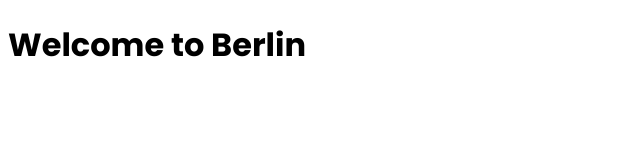
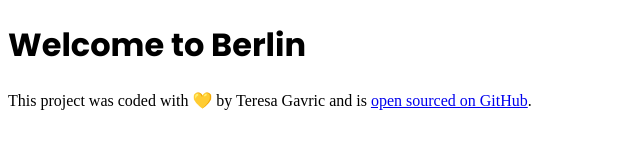
Before and after one commit to ter-gav/travel-project, a plain HTML site: page index.html in a window 1280 px wide. Shown: the whole page, without its empty margins (0-640 px from the left). Drawn offline with Linux system fonts and the light colour scheme.

Commit message:
added a footer and link to GitHub

```diff
--- a/index.html
+++ b/index.html
@@ -15,5 +15,11 @@
   </head>
   <body>
     <h1>Welcome to Berlin</h1>
+    <footer>
+      This project was coded with 💛 by Teresa Gavric and is
+      <a href="https://github.com/ter-gav/travel-project"
+        >open sourced on GitHub</a
+      >.
+    </footer>
   </body>
 </html>
```
